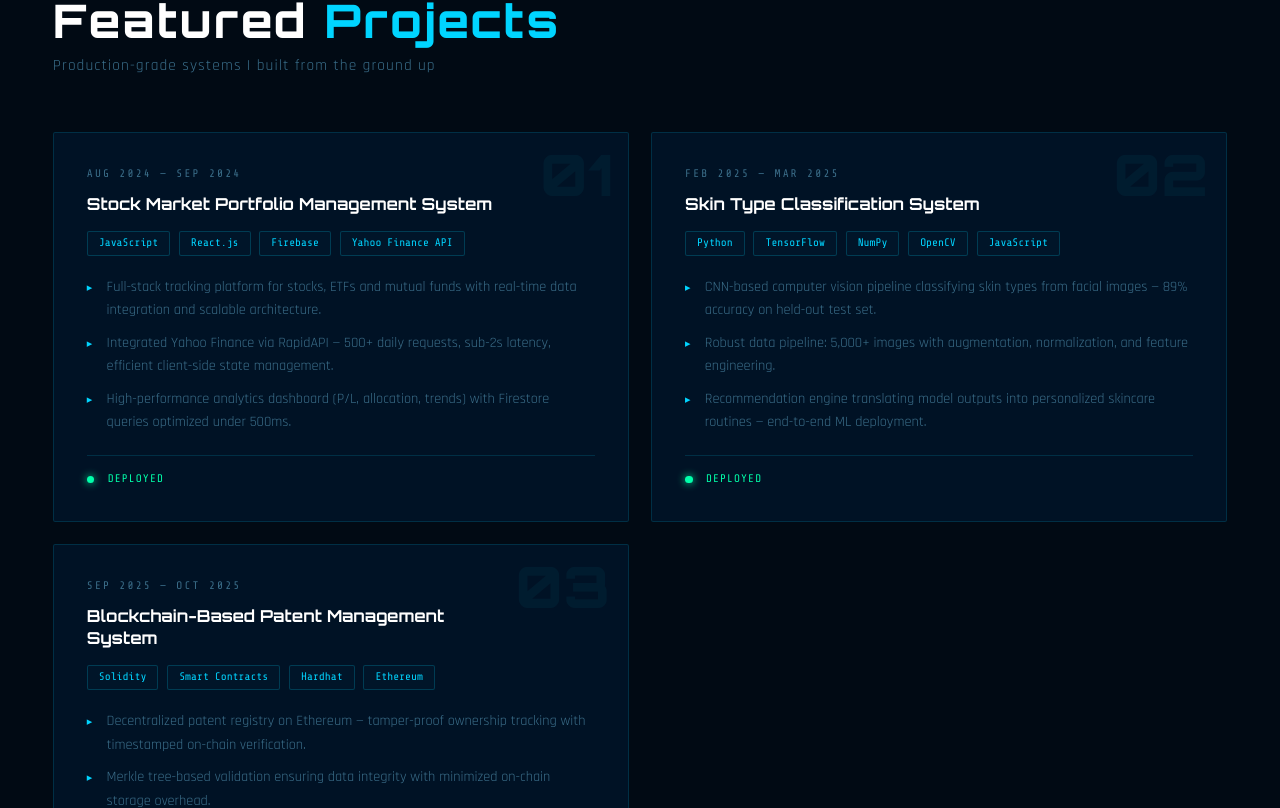
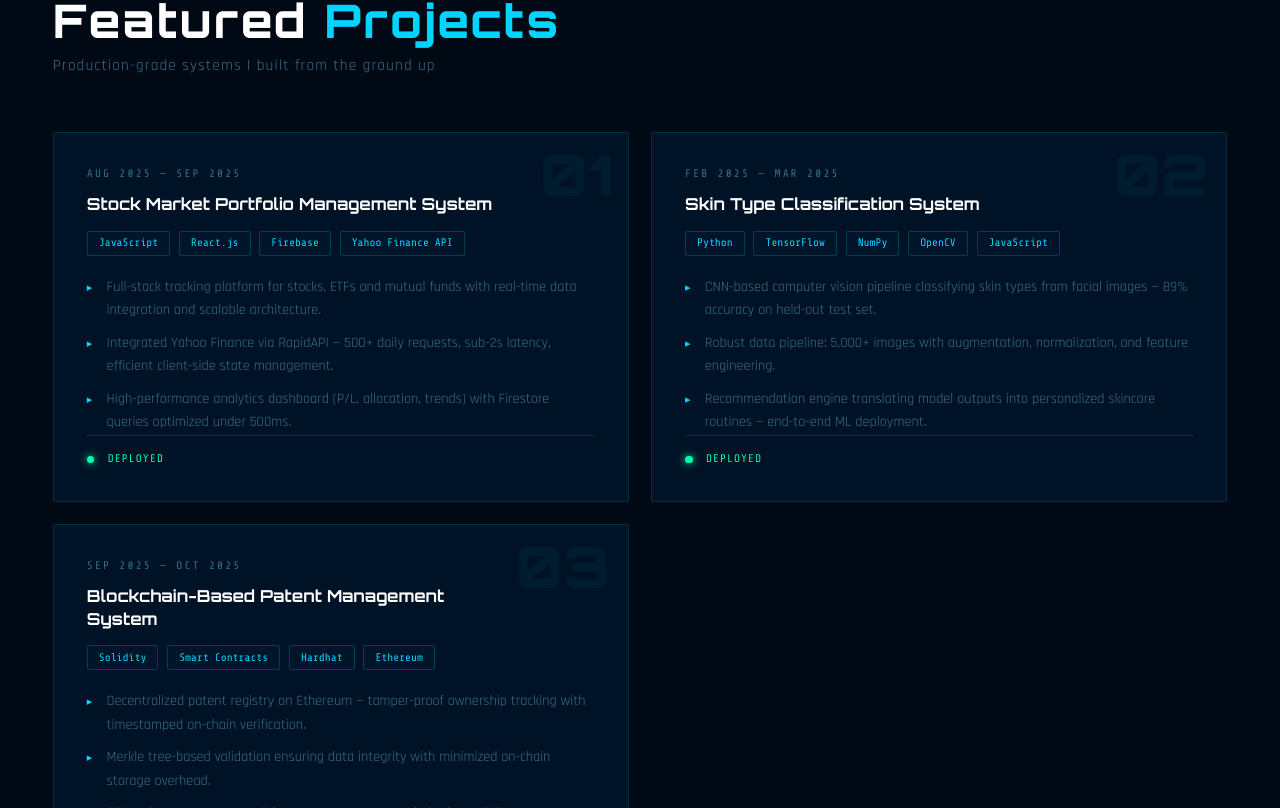
Before and after one commit to Karthikeya0008/Portfolio-OS, a Next.js app: page / in a window 1280 px wide. Shown: the part 2232-3040 px from the top of the page. Built offline with nearby package versions, Linux system fonts and the light colour scheme.

Commit message:
fixed bug at Projects Section along with new added feature

```diff
--- a/components/sections/Projects.tsx
+++ b/components/sections/Projects.tsx
@@ -33,12 +33,18 @@ export default function Projects() {
                 padding: "30px",
                 cursor: "default",
                 transition: "all 0.35s",
+                display: "flex",
+                flexDirection: "column",
               }}
               whileHover={{ y: -4, borderColor: "rgba(0,212,255,0.35)" }}
             >
-              <div className="absolute top-0 left-0 h-[2px] w-0 group-hover:w-full transition-all duration-500"
-                style={{ background: "linear-gradient(90deg, var(--c), var(--c2))" }} />
+              {/* Top accent line on hover */}
+              <div
+                className="absolute top-0 left-0 h-[2px] w-0 group-hover:w-full transition-all duration-500"
+                style={{ background: "linear-gradient(90deg, var(--c), var(--c2))" }}
+              />
 
+              {/* Ghost number */}
               <div style={{
                 position: "absolute", top: "12px", right: "16px",
                 fontFamily: "var(--font-orbitron)", fontSize: "52px", fontWeight: 900,
@@ -47,9 +53,15 @@ export default function Projects() {
                 {p.id}
               </div>
 
-              <div style={{ fontFamily: "var(--font-mono)", fontSize: "10px", color: "var(--text-dim)", letterSpacing: "2px", marginBottom: "10px" }}>
+              {/* Period */}
+              <div style={{
+                fontFamily: "var(--font-mono)", fontSize: "10px",
+                color: "var(--text-dim)", letterSpacing: "2px", marginBottom: "10px",
+              }}>
                 {p.period}
               </div>
+
+              {/* Title */}
               <h3 style={{
                 fontFamily: "var(--font-orbitron)", fontSize: "15px", fontWeight: 700,
                 color: "#fff", marginBottom: "14px", lineHeight: 1.35, maxWidth: "85%",
@@ -57,6 +69,7 @@ export default function Projects() {
                 {p.title}
               </h3>
 
+              {/* Stack badges */}
               <div className="flex flex-wrap gap-2" style={{ marginBottom: "18px" }}>
                 {p.stack.map((s) => (
                   <span key={s} style={{
@@ -69,22 +82,101 @@ export default function Projects() {
                 ))}
               </div>
 
+              {/* Bullets */}
               <ul style={{ listStyle: "none", display: "flex", flexDirection: "column", gap: "8px" }}>
                 {p.bullets.map((b, j) => (
-                  <li key={j} style={{ fontSize: "13px", color: "var(--text-dim)", lineHeight: 1.65, paddingLeft: "18px", position: "relative" }}>
+                  <li key={j} style={{
+                    fontSize: "13px", color: "var(--text-dim)", lineHeight: 1.65,
+                    paddingLeft: "18px", position: "relative",
+                  }}>
                     <span style={{ position: "absolute", left: 0, color: "var(--c)", fontSize: "10px", top: "3px" }}>▸</span>
                     {b}
                   </li>
                 ))}
               </ul>
 
-              <div className="flex items-center gap-3"
-                style={{ marginTop: "18px", paddingTop: "14px", borderTop: "1px solid var(--border)" }}>
-                <div style={{ width: 7, height: 7, borderRadius: "50%", background: "var(--c3)", boxShadow: "0 0 8px var(--c3)" }} />
-                <span style={{ fontFamily: "var(--font-mono)", fontSize: "10px", color: "var(--c3)", letterSpacing: "1px" }}>
+              {/* ── Status bar + hover icons ── */}
+              <div
+                className="flex items-center gap-3"
+                style={{ marginTop: "auto", paddingTop: "14px", borderTop: "1px solid var(--border)" }}
+              >
+                {/* Status dot */}
+                <div style={{
+                  width: 7, height: 7, borderRadius: "50%",
+                  background: "var(--c3)", boxShadow: "0 0 8px var(--c3)",
+                  flexShrink: 0,
+                }} />
+                <span style={{
+                  fontFamily: "var(--font-mono)", fontSize: "10px",
+                  color: "var(--c3)", letterSpacing: "1px",
+                }}>
                   {p.status}
                 </span>
+
+                {/* Hover-revealed GitHub + Live icons */}
+                <div
+                  className="flex items-center gap-3 opacity-0 group-hover:opacity-100 transition-all duration-300"
+                  style={{ marginLeft: "auto" }}
+                >
+                  {/* GitHub icon */}
+                  {p.githubUrl && (
+                    <a
+                      href={p.githubUrl}
+                      target="_blank"
+                      rel="noopener noreferrer"
+                      onClick={(e) => e.stopPropagation()}
+                      title="View on GitHub"
+                      style={{
+                        color: "var(--text-dim)", transition: "color 0.2s",
+                        display: "flex", alignItems: "center",
+                      }}
+                      className="hover:!text-white"
+                    >
+                      <svg width="15" height="15" viewBox="0 0 24 24" fill="currentColor">
+                        <path d="M12 0C5.37 0 0 5.37 0 12c0 5.31 3.435 9.795 8.205 11.385.6.105.825-.255.825-.57 0-.285-.015-1.23-.015-2.235-3.015.555-3.795-.735-4.035-1.41-.135-.345-.72-1.41-1.23-1.695-.42-.225-1.02-.78-.015-.795.945-.015 1.62.87 1.845 1.23 1.08 1.815 2.805 1.305 3.495.99.105-.78.42-1.305.765-1.605-2.67-.3-5.46-1.335-5.46-5.925 0-1.305.465-2.385 1.23-3.225-.12-.3-.54-1.53.12-3.18 0 0 1.005-.315 3.3 1.23.96-.27 1.98-.405 3-.405s2.04.135 3 .405c2.295-1.56 3.3-1.23 3.3-1.23.66 1.65.24 2.88.12 3.18.765.84 1.23 1.905 1.23 3.225 0 4.605-2.805 5.625-5.475 5.925.435.375.81 1.095.81 2.22 0 1.605-.015 2.895-.015 3.3 0 .315.225.69.825.57A12.02 12.02 0 0024 12c0-6.63-5.37-12-12-12z" />
+                      </svg>
+                    </a>
+                  )}
+
+                  {/* Divider */}
+                  {p.githubUrl && p.liveUrl && (
+                    <span style={{
+                      width: "1px", height: "12px",
+                      background: "var(--border)", display: "inline-block", flexShrink: 0,
+                    }} />
+                  )}
+
+                  {/* Live site icon */}
+                  {p.liveUrl && (
+                    <a
+                      href={p.liveUrl}
+                      target="_blank"
+                      rel="noopener noreferrer"
+                      onClick={(e) => e.stopPropagation()}
+                      title="Visit live site"
+                      style={{
+                        color: "var(--text-dim)", transition: "color 0.2s",
+                        display: "flex", alignItems: "center", gap: "5px",
+                      }}
+                      className="hover:!text-[var(--c)]"
+                    >
+                      <svg width="14" height="14" viewBox="0 0 24 24" fill="none"
+                        stroke="currentColor" strokeWidth="2" strokeLinecap="round" strokeLinejoin="round">
+                        <circle cx="12" cy="12" r="10" />
+                        <line x1="2" y1="12" x2="22" y2="12" />
+                        <path d="M12 2a15.3 15.3 0 0 1 4 10 15.3 15.3 0 0 1-4 10 15.3 15.3 0 0 1-4-10 15.3 15.3 0 0 1 4-10z" />
+                      </svg>
+                      <span style={{
+                        fontFamily: "var(--font-mono)", fontSize: "9px",
+                        letterSpacing: "1px", color: "inherit",
+                      }}>
+                        LIVE
+                      </span>
+                    </a>
+                  )}
                 </div>
+              </div>
+
             </motion.div>
           ))}
         </div>
@@ -123,21 +215,27 @@ export default function Projects() {
                 whileHover={{ y: -4, borderColor: "rgba(0,212,255,0.35)" }}
               >
                 {/* ── Cover Image ── */}
-                  <div style={{ position: "relative", width: "100%", aspectRatio: "16/9", overflow: "hidden", background: "rgba(0,212,255,0.04)" }}>
+                <div style={{
+                  position: "relative", width: "100%", aspectRatio: "16/9",
+                  overflow: "hidden", background: "rgba(0,212,255,0.04)",
+                }}>
                   <img
                     src={b.coverImage}
                     alt={b.title}
-                      style={{ width: "100%", height: "100%", objectFit: "cover", transition: "transform 0.5s ease", display: "block" }}
+                    style={{
+                      width: "100%", height: "100%", objectFit: "cover",
+                      transition: "transform 0.5s ease", display: "block",
+                    }}
                     className="group-hover:scale-105"
                   />
 
-                    {/* Gradient overlay at bottom of image */}
+                  {/* Gradient overlay */}
                   <div style={{
                     position: "absolute", inset: 0,
                     background: "linear-gradient(to bottom, transparent 50%, var(--panel) 100%)",
                   }} />
 
-                    {/* ARTICLE badge */}
+                  {/* Tag badge */}
                   <span style={{
                     position: "absolute", top: "14px", left: "14px",
                     fontFamily: "var(--font-mono)", fontSize: "9px", letterSpacing: "2px",
@@ -151,7 +249,7 @@ export default function Projects() {
                 {/* ── Card Body ── */}
                 <div style={{ padding: "22px 26px 26px", display: "flex", flexDirection: "column", gap: "10px", flex: 1 }}>
 
-                    {/* Date */}
+                  {/* Date + Read time */}
                   <div className="flex items-center gap-2">
                     <span style={{ fontFamily: "var(--font-mono)", fontSize: "14px", color: "var(--amber)", letterSpacing: "1px" }}>
                       {b.date}
@@ -162,10 +260,10 @@ export default function Projects() {
                   </div>
 
                   {/* Title */}
-                    <h3 style={{
+                  <h3
+                    style={{
                       fontFamily: "var(--font-orbitron)", fontSize: "17px", fontWeight: 700,
-                      color: "#fff", lineHeight: 1.45,
-                      transition: "color 0.25s",
+                      color: "#fff", lineHeight: 1.45, transition: "color 0.25s",
                     }}
                     className="group-hover:text-[var(--c)]"
                   >
@@ -182,20 +280,17 @@ export default function Projects() {
                     <span style={{
                       fontFamily: "var(--font-mono)", fontSize: "11px",
                       color: "var(--c)", fontWeight: 600, letterSpacing: "0.5px",
-                        transition: "gap 0.25s",
                     }}>
                       Read article
                     </span>
-                      <span style={{
-                        color: "var(--c)", fontSize: "13px",
-                        transition: "transform 0.25s",
-                        display: "inline-block",
-                      }}
+                    <span
+                      style={{ color: "var(--c)", fontSize: "13px", transition: "transform 0.25s", display: "inline-block" }}
                       className="group-hover:translate-x-1"
                     >
                       ↗
                     </span>
                   </div>
+
                 </div>
               </motion.a>
             ))}
--- a/lib/data.ts
+++ b/lib/data.ts
@@ -75,7 +75,7 @@ export const resumeData = {
     {
       id: "01",
       title: "Stock Market Portfolio Management System",
-      period: "AUG 2024 — SEP 2024",
+      period: "AUG 2025 — SEP 2025",
       stack: ["JavaScript", "React.js", "Firebase", "Yahoo Finance API"],
       status: "DEPLOYED",
       bullets: [
@@ -83,6 +83,8 @@ export const resumeData = {
         "Integrated Yahoo Finance via RapidAPI — 500+ daily requests, sub-2s latency, efficient client-side state management.",
         "High-performance analytics dashboard (P/L, allocation, trends) with Firestore queries optimized under 500ms.",
       ],
+      githubUrl: "https://github.com/Karthikeya0008/Fullstack-StockMarket-Portfolio-Organizer",
+      liveUrl: "https://your-live-site.com",
     },
     {
       id: "02",
@@ -95,6 +97,8 @@ export const resumeData = {
         "Robust data pipeline: 5,000+ images with augmentation, normalization, and feature engineering.",
         "Recommendation engine translating model outputs into personalized skincare routines — end-to-end ML deployment.",
       ],
+      githubUrl: "https://github.com/Karthikeya0008/ML-Project-Skin-Classifier",
+      liveUrl: "https://your-live-site.com",
     },
     {
       id: "03",
@@ -107,6 +111,8 @@ export const resumeData = {
         "Merkle tree-based validation ensuring data integrity with minimized on-chain storage overhead.",
         "95% unit test coverage on Ethereum testnet; gas optimized to ~150k per transaction.",
       ],
+      githubUrl: "https://github.com/Karthikeya0008/ML-Project-Skin-Classifier",
+      liveUrl: "https://your-live-site.com",
     },
   ],
 blogs: [
```
Lines whose indentation alone changed are shown as unchanged.
